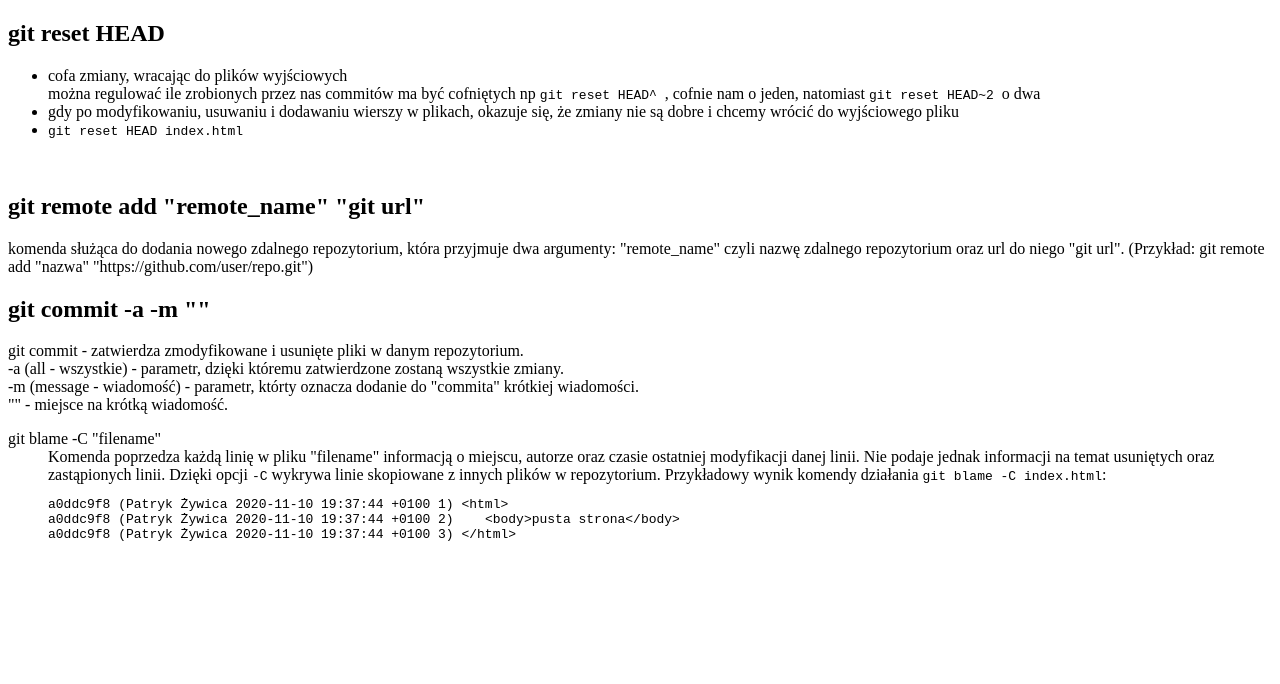
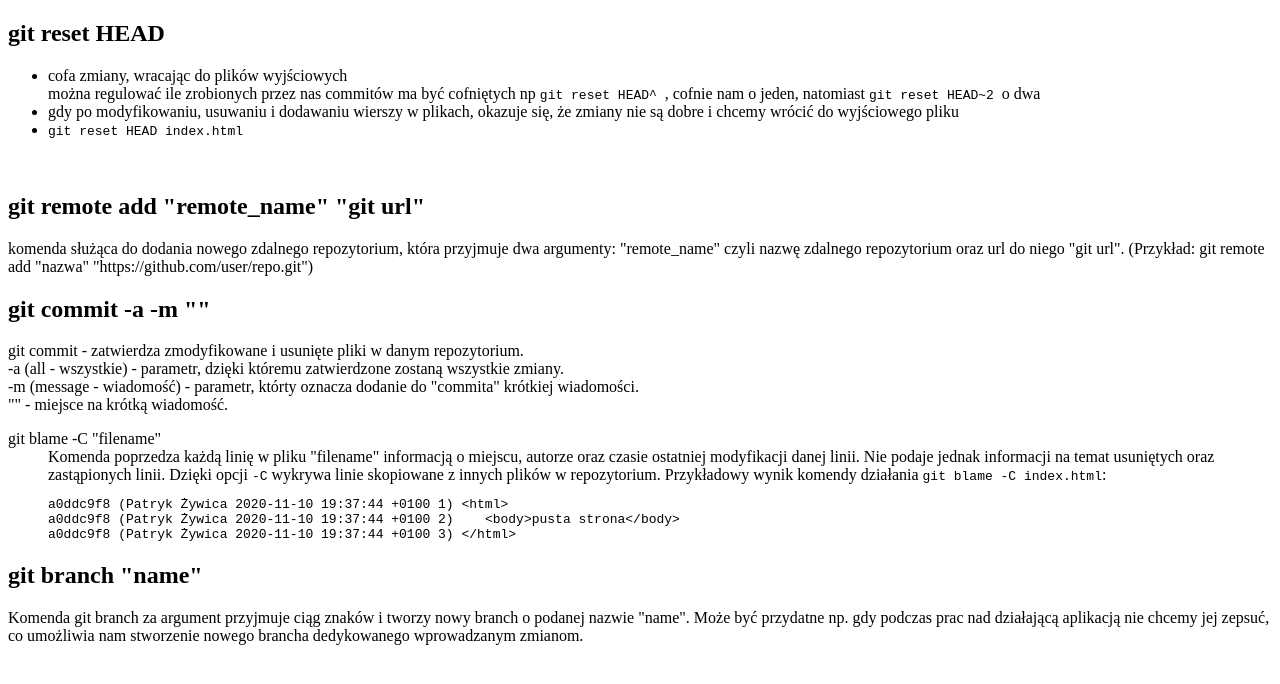
Before and after one commit to s452693/DINO202021, a plain HTML site: page index.html in a window 1280 px wide. Drawn offline with Linux system fonts and the light colour scheme.

Commit message:
git branch name

```diff
--- a/index.html
+++ b/index.html
@@ -43,6 +43,8 @@ a0ddc9f8 (Patryk Żywica 2020-11-10 19:37:44 +0100 2) 	&lt;body&gt;pusta strona&
 a0ddc9f8 (Patryk Żywica 2020-11-10 19:37:44 +0100 3) &lt;/html&gt;</code></pre>
 			</dd>
 		</dl>
+        <h2>git branch "name"</h2>
+<p>Komenda git branch za argument przyjmuje ciąg znaków i tworzy nowy branch o podanej nazwie "name". Może być przydatne np. gdy podczas prac nad działającą aplikacją nie chcemy jej zepsuć, co umożliwia nam stworzenie nowego brancha dedykowanego wprowadzanym zmianom.</p>
 
 </body>
 </html>
```
